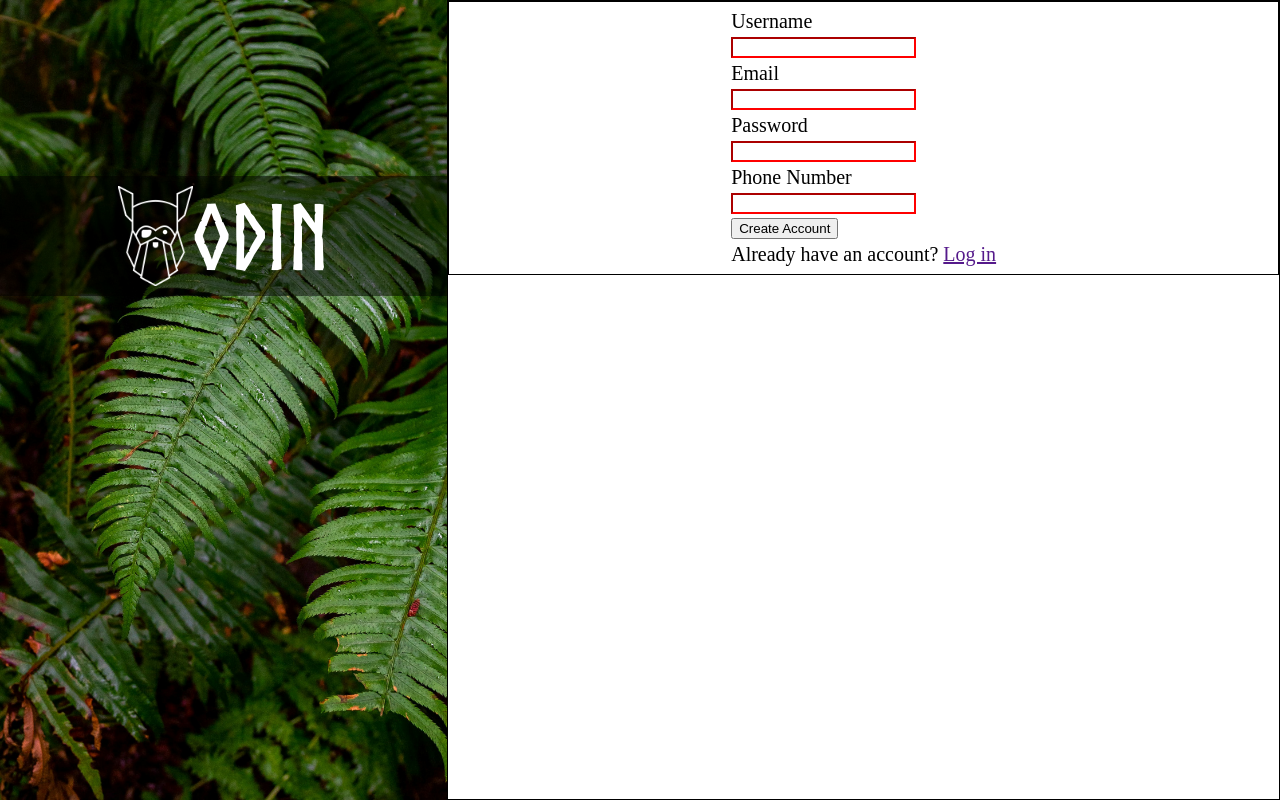
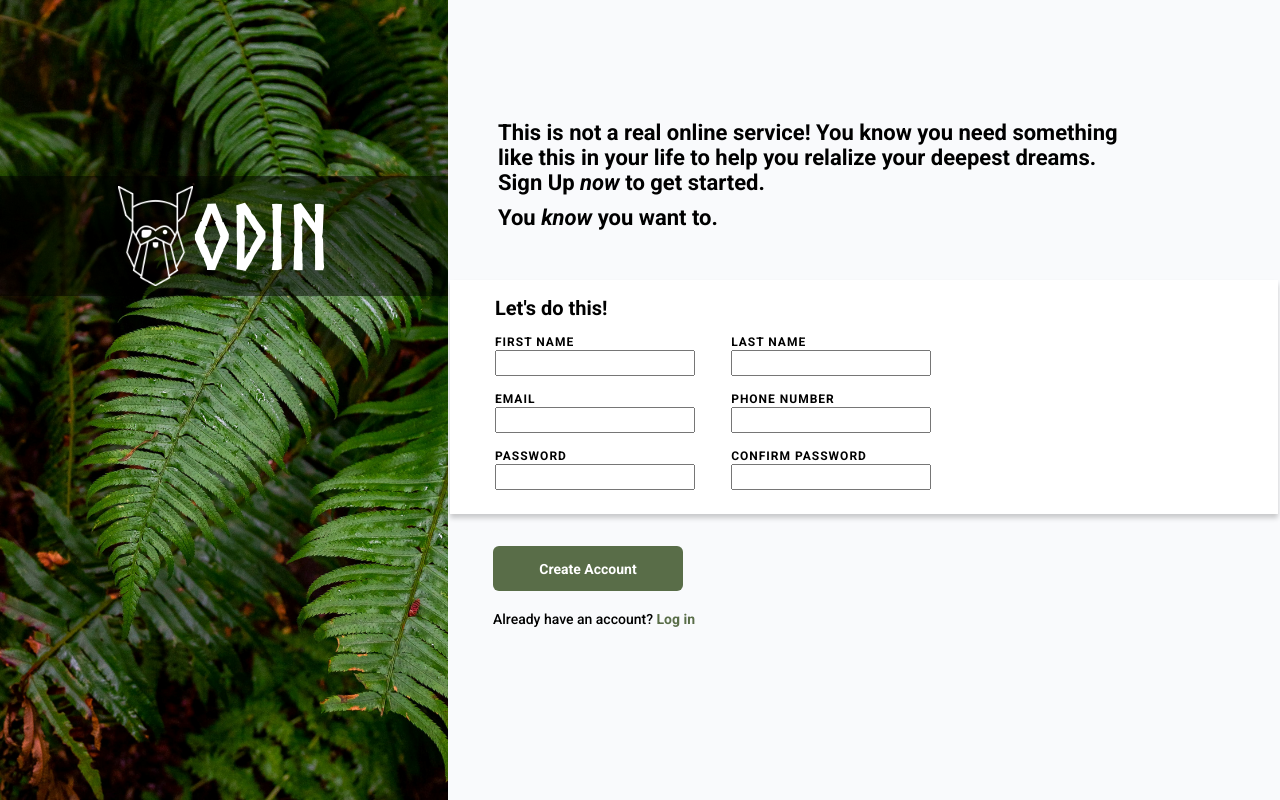
Before and after one commit to Argatmj/signup-form, a plain HTML site: page index.html in a window 1280 px wide. Drawn offline with Linux system fonts and the light colour scheme.

Commit message:
Added main-page

```diff
--- a/index.html
+++ b/index.html
@@ -1,34 +1,73 @@
 <!DOCTYPE html>
 <html lang="en">
   <head>
-    <meta charset="UTF-8">
-    <meta name="viewport" content="width=device-width, initial-scale=1.0">
-    <link rel="stylesheet" href="style.css">
+    <meta charset="UTF-8" />
+    <meta name="viewport" content="width=device-width, initial-scale=1.0" />
+    <link rel="stylesheet" href="style.css" />
+    <link rel="preconnect" href="https://fonts.googleapis.com" />
+    <link rel="preconnect" href="https://fonts.gstatic.com" crossorigin />
+    <link
+      href="https://fonts.googleapis.com/css2?family=Roboto:ital,wght@0,100;0,300;0,400;0,500;0,700;0,900;1,100;1,300;1,400;1,500;1,700;1,900&display=swap"
+      rel="stylesheet"
+    />
     <title>Sign-Up-Form</title>
   </head>
   <body>
     <div class="sidebar">
       <div>
-        <img src="./assets/odin-lined.png" alt="odinson">
+        <img src="./assets/odin-lined.png" alt="odinson" />
         ODIN
       </div>
     </div>
+
     <div class="main-page">
-        <p></p>
+      <div class="info">
+        <p>
+          This is not a real online service! You know you need something like
+          this in your life to help you relalize your deepest dreams. Sign Up
+          <em>now</em> to get started.
+        </p>
+        <p>You <em>know</em> you want to.</p>
+      </div>
+      <form action="post">
+        <fieldset>
+          <p>Let's do this!</p>
+            <div class="container">
                 <div class="form">
-            <form action="post">
-                    <label for="name">Username</label>
-                    <input type="text" name="user_name" id="name" required>
-                    <label for="email">Email</label>
-                    <input type="email" name="user_email" id="email" required>
-                    <label for="pass">Password</label>
-                    <input type="password" name="user_pass" id="pass" required>
-                    <label for="tel">Phone Number</label>
-                    <input type="tel" name="user_tel" id="tel" required>
+                    <div class="input">
+                      <label for="fname">FIRST NAME</label>
+                      <input type="text" name="user_fname" id="fname" required />
+                    </div>
+                    <div class="input">
+                      <label for="email">EMAIL</label>
+                      <input type="email" name="user_email" id="email" required />
+                    </div>
+                    <div class="input">
+                      <label for="pass">PASSWORD</label>
+                      <input type="password" name="user_pass" id="pass" required />
+                    </div>
+                </div>
+                <div class="form">
+                    <div class="input">
+                      <label for="lname">LAST NAME</label>
+                      <input type="text" name="user_lname" id="lname" required />
+                    </div>
+                    <div class="input">
+                      <label for="tel">PHONE NUMBER</label>
+                      <input type="tel" name="user_tel" id="tel" required />
+                    </div>
+                    <div class="input">
+                      <label for="cpass">CONFIRM PASSWORD</label>
+                      <input type="password" name="user_cpass" id="cpass" required />
+                    </div>
+                </div>
+            </div>
+        </fieldset>
+        <div class="button">
             <button type="submit">Create Account</button>
             <p>Already have an account? <a href="">Log in</a></p>
+        </div>
       </form>
-        </div>
     </div>
   </body>
 </html>
--- a/style.css
+++ b/style.css
@@ -15,6 +15,8 @@ html{
 
 p{
     margin: 0px;
+    padding: 0px;
+    font-family: Roboto, sans-serif;
 }
 
 body{
@@ -56,32 +58,106 @@ body{
     width: 65%;
     display: flex;
     flex-direction: column;
-    border: var(--border);
+    background-color:#f9fafc;
+}
+
+.main-page > .info{
+    display: flex;
+    flex-direction: column;
+    justify-content: end;
+    padding: 45px;
+    height: 35%;
+    box-sizing: border-box;
+}
+
+.info > p{
+    font-weight: bold;
+    max-width: 50ch;
+    margin:5px;
+    font-size: 1.1rem;
+    font-family: Roboto, sans-serif;
+}
+
+.main-page > form{
+    height: 65%;
+}
+
+fieldset{
+    display: flex;
+    flex-flow: column;
+    gap: 10px;
+    padding: 16px 45px;
+    height: 45%;
+    background-color: white;
+    border: 0;
+    box-sizing: border-box;
+    box-shadow: 0px 4px 5px rgba(0, 0, 0, 0.2);
+}
+
+fieldset > p {
+    font-weight: 700;
+}
+
+.container{
+    padding-top: 5px;
+    display: flex;
+    gap: 6%;
+    height: 100%;
+
 }
 
 .form{
     display: flex;
     flex-direction: column;
-    justify-content: center;
-    align-items: center;
-    border: var(--border);
+    gap: 16px;
+    width: 26%;
 }
 
-form{
+.input{
     display: flex;
     flex-direction: column;
-    justify-content: center;
-    align-items: start;
-    gap: 12px;
-    padding: 8px;
-    gap:4px;
+    gap:1px;
+    font-size: 0.6rem;
+    font-family: Roboto, sans-serif;
+    font-weight: 700;
+    letter-spacing: 1px;
+}
 
+input{
+    width: 100%;
+    height: 20px;
+}
+
+.button{
+    margin:32px 45px ;
+}
+
+.button > p{
+    margin-top:20px;
+    font-size: 0.7rem;
+    font-weight: 500;
+}
+
+button{
+    border: 0;
+    width: 190px;
+    height: 45px;
+    border-radius: 6px;
+    background-color: #596D48;
+    color: white;
+    font-size: 0.7rem;
+    font-family: Roboto, sans-serif;
+    font-weight: bold;
+}
+
+a{
+    color: #596D48;
+    font-size: 0.7rem;
+    font-family: Roboto, sans-serif;
+    font-weight: bold;
+    text-decoration: none;
 }
 
 input:invalid{
-    border-color: red;
+    /* border-color: red; */
 }
-
-input:valid{
-    border-color: blue;
-}
```
Lines whose indentation alone changed are shown as unchanged.
